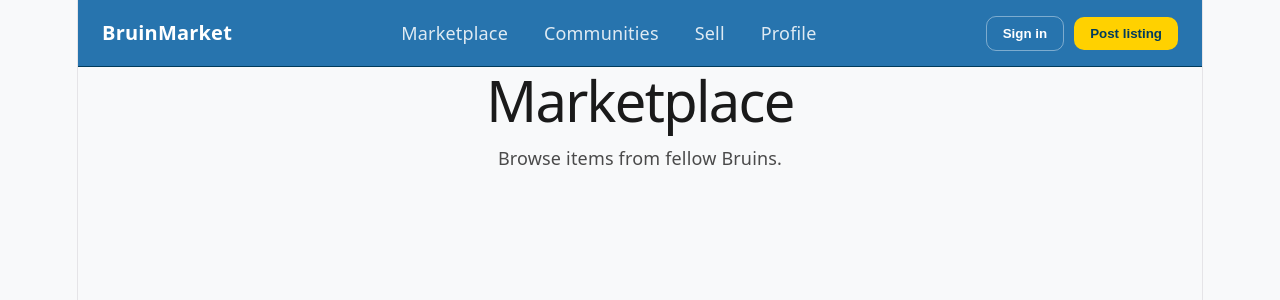
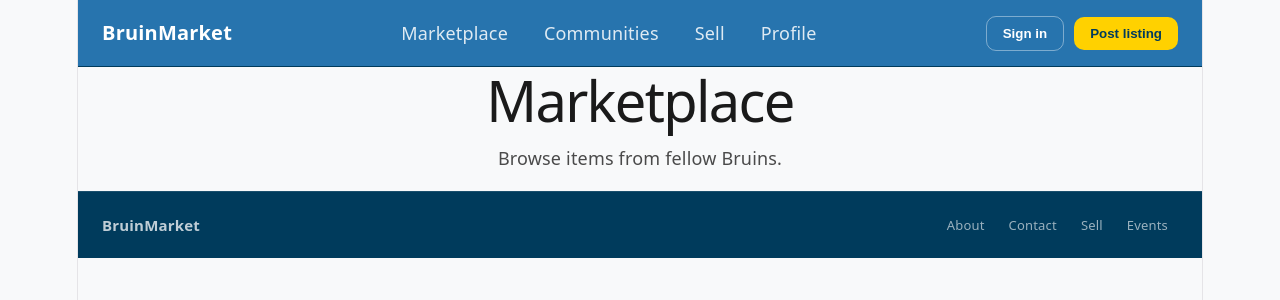
Before and after one commit to sharonxiong/ACM-W-BruinMarket-Temp, a React (Vite) app in the folder my-react-app/: page / in a window 1280 px wide. Shown: the top 300 px of the page. Built offline with nearby package versions, Linux system fonts and the light colour scheme.

Commit message:
Added footer

```diff
--- a/my-react-app/src/App.tsx
+++ b/my-react-app/src/App.tsx
@@ -2,6 +2,7 @@ import React from "react";
 import { Navigate, Route, Routes } from "react-router-dom";
 import "./App.css";
 import Header from "./components/Header";
+import Footer from "./components/Footer";
 import Marketplace from "./pages/Marketplace";
 import CommunitiesPage from "./pages/CommunitiesPage";
 import SellPage from "./pages/SellPage";
@@ -19,6 +20,7 @@ export default function App() {
         <Route path="/profile" element={<ProfilePage />} />
         <Route path="*" element={<Navigate to="/" replace />} />
       </Routes>
+      <Footer />
     </div>
   );
 }
--- a/my-react-app/src/components/Footer.css
+++ b/my-react-app/src/components/Footer.css
@@ -0,0 +1,39 @@
+.footer {
+  display: flex;
+  align-items: center;
+  justify-content: space-between;
+  gap: 16px;
+
+  padding: 14px 24px;
+  margin-top: auto;
+  background: var(--ucla-blue-dark);
+  border-top: 1px solid rgba(255, 255, 255, 0.1);
+}
+
+.footer__brand {
+  font-weight: 700;
+  font-size: 15px;
+  color: rgba(255, 255, 255, 0.75);
+  letter-spacing: 0.2px;
+}
+
+.footer__links {
+  display: flex;
+  align-items: center;
+  gap: 4px;
+}
+
+.footer__link {
+  text-decoration: none;
+  color: rgba(255, 255, 255, 0.6);
+  padding: 6px 10px;
+  border-radius: 8px;
+  font-size: 13px;
+  font-weight: 500;
+  transition: background 0.2s, color 0.2s;
+}
+
+.footer__link:hover {
+  background: rgba(255, 255, 255, 0.1);
+  color: rgba(255, 255, 255, 0.9);
+}
--- a/my-react-app/src/components/Footer.tsx
+++ b/my-react-app/src/components/Footer.tsx
@@ -0,0 +1,16 @@
+import { NavLink } from "react-router-dom";
+import "./Footer.css";
+
+export default function Footer() {
+  return (
+    <footer className="footer">
+      <span className="footer__brand">BruinMarket</span>
+      <nav className="footer__links" aria-label="Footer">
+        <a className="footer__link" href="#">About</a>
+        <a className="footer__link" href="#">Contact</a>
+        <NavLink className="footer__link" to="/sell">Sell</NavLink>
+        <a className="footer__link" href="#">Events</a>
+      </nav>
+    </footer>
+  );
+}
```
